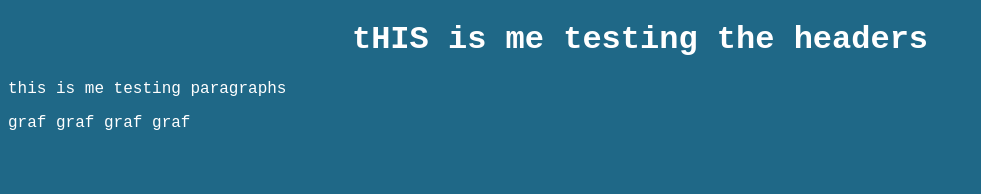
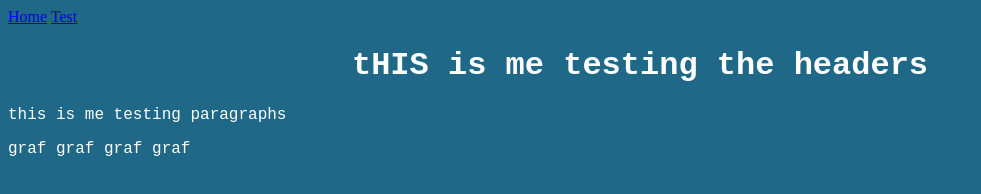
Before and after one commit to bmsyed/bmsyed.github.io, a plain HTML site: page index.html in a window 1280 px wide. Shown: the whole page, without its empty margins (0-981 px from the left). Drawn offline with Linux system fonts and the light colour scheme.

Commit message:
Add header with navigation links

```diff
--- a/index.html
+++ b/index.html
@@ -1,6 +1,11 @@
 <!DOCTYPE html>
 <html lang="en">
 <head>
+
+<header>
+  <a href="index.html" > Home</a>
+  <a href="test.html" > Test</a>
+</header>
 
 <style>
   body {
```
